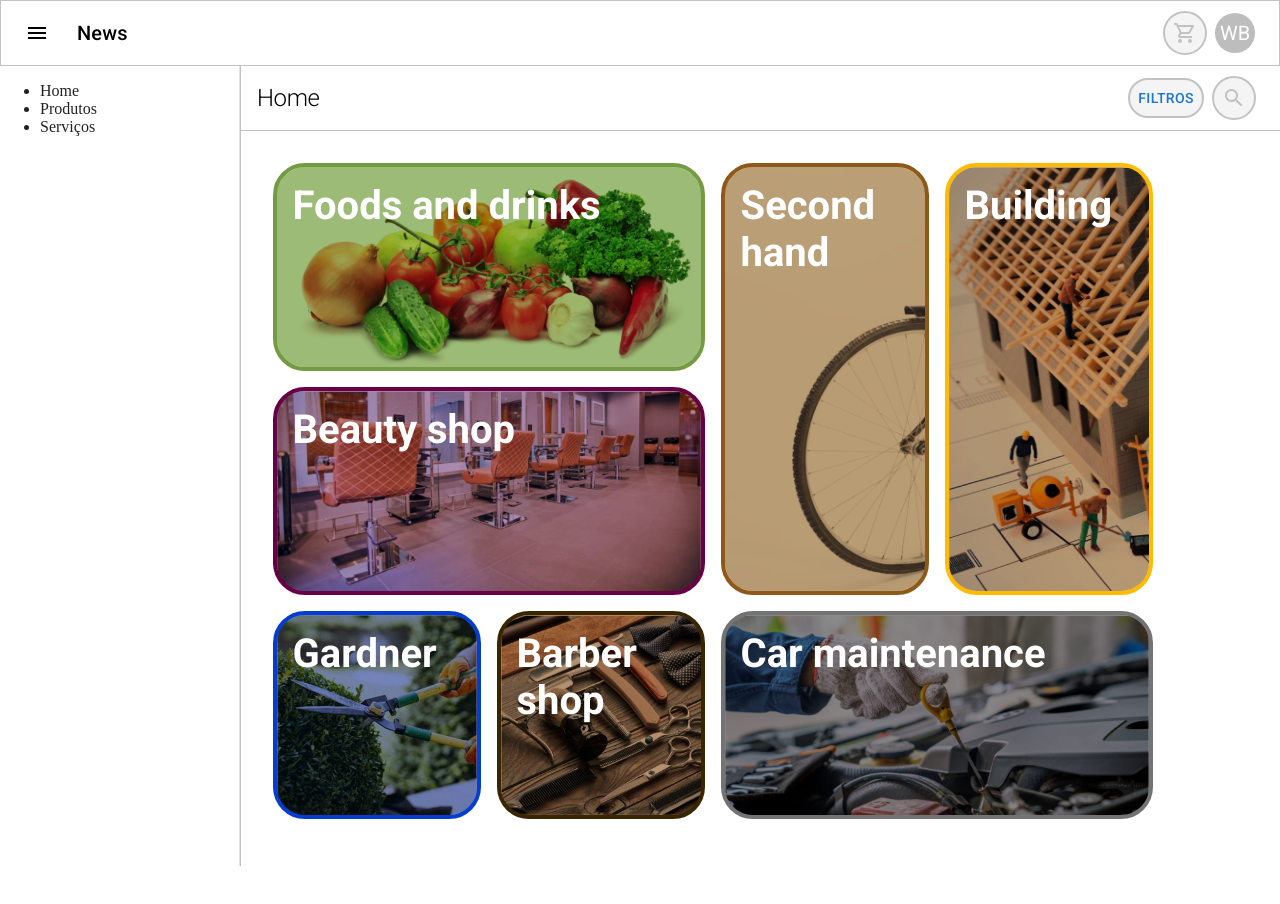
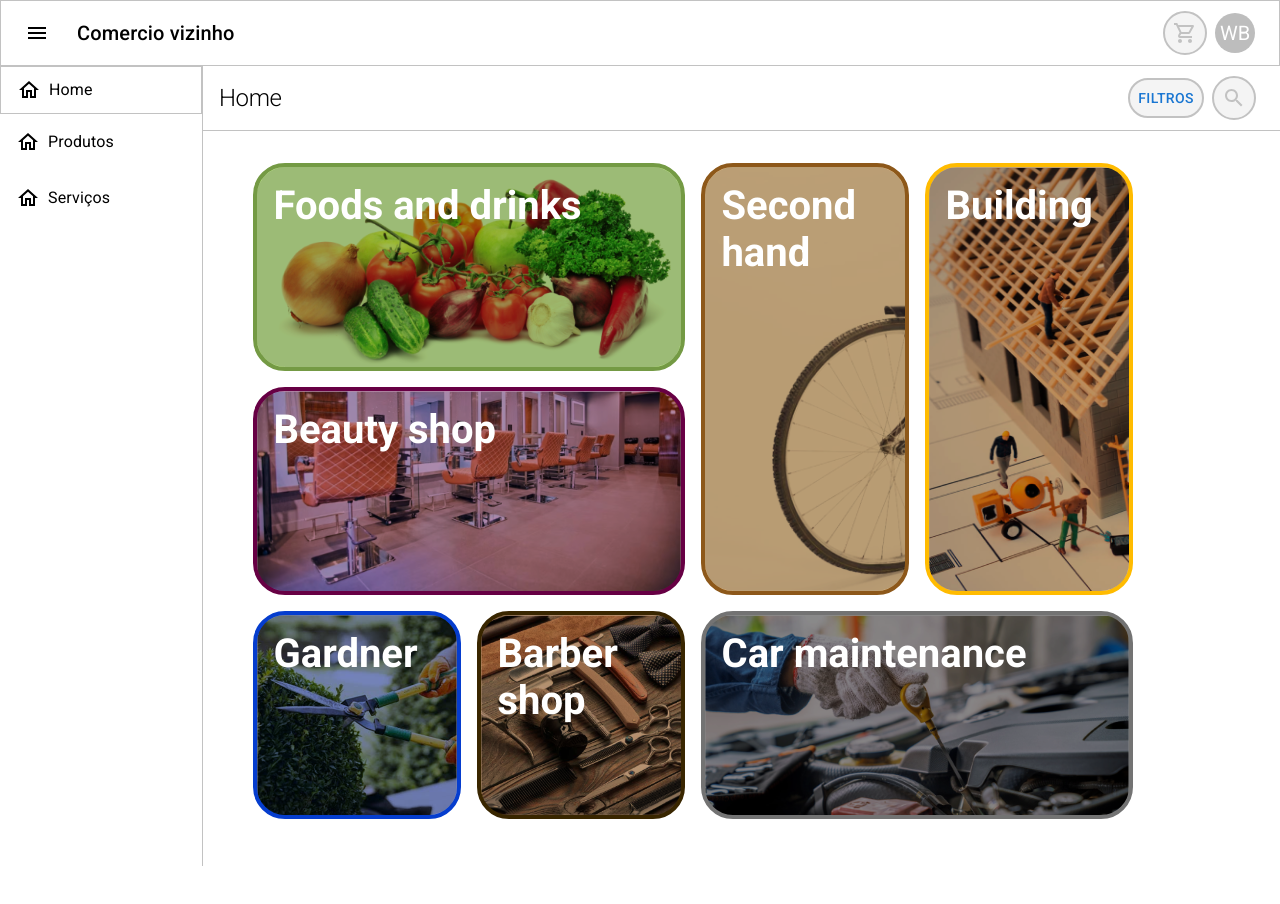
Before and after one commit to wesAlves/comercio_vizinho_react_try_02, a React (Vite) app: page / in a window 1280 px wide. Shown: the top 904 px of the page. Built offline with nearby package versions, Linux system fonts and the light colour scheme.

Commit message:
Adding menu without drawer

```diff
--- a/src/App.tsx
+++ b/src/App.tsx
@@ -9,7 +9,7 @@ import {
     Typography,
 } from "@mui/material";
 import MenuIcon from "@mui/icons-material/Menu";
-import {SearchOutlined, Shop, ShoppingCart, ShoppingCartOutlined} from "@mui/icons-material";
+import {HomeOutlined, SearchOutlined, Shop, ShoppingCart, ShoppingCartOutlined} from "@mui/icons-material";
 
 
 const homeCards = [
@@ -108,7 +108,7 @@ function App() {
                         <MenuIcon/>
                     </IconButton>
                     <Typography variant="h6" component="div" sx={{flexGrow: 1}}>
-                        News
+                        Comercio vizinho
                     </Typography>
                     <IconButton sx={{mr: "8px", border: "2px solid #c2c2c2", background: "#F4F4F4"}}>
                         <ShoppingCartOutlined sx={{color: "#c2c2c2"}}/>
@@ -120,34 +120,48 @@ function App() {
             </AppBar>
 
             <Box style={{position: "relative"}} sx={{display: "flex", height: "100%"}}>
-                <Drawer
-                    sx={{
-                        width: drawerWidth,
-                        position: "relative !important",
-                        flexShrink: 0,
-                        transitionDuration: "300ms",
-                        '& .MuiDrawer-paper': {
-                            width: drawerWidth,
-                            boxSizing: 'border-box',
-                        },
-                        borderRight: "1px solid #c2c2c2",
-                    }}
-                    open={open} variant={"persistent"}
-                    PaperProps={{
-                        elevation: 100,
-                        sx: {position: "relative", top: "0px", left: 0, bottom: 0, height: "100%"}
-                    }}
-                >
+                <Box sx={{
+                    width: drawerWidth,
+                    transitionDuration: "300ms",
+                    borderRight: "1px solid #c2c2c2",
+                    overflow: "hidden"
+                }}>
+                    <nav>
+                        <ul style={{listStyle: "none", margin: 0, padding: 0,}}>
+                            <li style={{
+                                display: "flex",
+                                gap: "8px",
+                                alignItems: "center",
+                                justifyContent: "start",
+                                height: "48px",
+                                padding: "16px",
+                                boxSizing:"border-box",
+                                width: "100%",
+                                border: "1px solid #c2c2c2"
+                            }}>
+                                <HomeOutlined/>
+                                <Typography sx={{display: open ? "block" : "none"}}>
+                                    Home
+                                </Typography>
 
-                    <nav>
-                        <ul>
-                            <li>Home</li>
-                            <li>Produtos</li>
-                            <li>Serviços</li>
+                            </li>
+                            <li style={{display: "flex", gap: "8px", padding: "16px"}}>
+                                <HomeOutlined/>
+                                <Typography sx={{display: open ? "block" : "none"}}>
+                                    Produtos
+                                </Typography>
+
+                            </li>
+                            <li style={{display: "flex", gap: "8px", padding: "16px"}}>
+                                <HomeOutlined/>
+                                <Typography sx={{display: open ? "block" : "none"}}>
+                                    Serviços
+                                </Typography>
+
+                            </li>
                         </ul>
                     </nav>
-                </Drawer>
-
+                </Box>
                 <Box sx={{width: "100%"}}>
 
                     <Box sx={{
@@ -212,20 +226,27 @@ function App() {
                                     boxSizing: "border-box",
                                     gridColumn: `${startingCol} / span ${spanCol}`,
                                     gridRow: `${startingRow} / span ${spanRow}`,
-                                    position:"relative",
+                                    position: "relative",
                                     overflow: "hidden",
                                 }}
                                      key={card.name}
                                 >
-                                    <Box sx={{position:"absolute", top: 0, bottom:0, left:0, right:0, background:"#00000044"}}></Box>
+                                    <Box sx={{
+                                        position: "absolute",
+                                        top: 0,
+                                        bottom: 0,
+                                        left: 0,
+                                        right: 0,
+                                        background: "#00000044"
+                                    }}></Box>
 
                                     <Typography variant={"h3"} sx={{
                                         fontSize: "2.5rem",
                                         fontWeight: "bold",
                                         color: "white",
                                         boxShadow: "var(--Paper-shadow)",
-                                        position:"relative",
-                                        zIndex:"1"
+                                        position: "relative",
+                                        zIndex: "1"
                                     }}>
                                         {card.name}
                                     </Typography>
```
